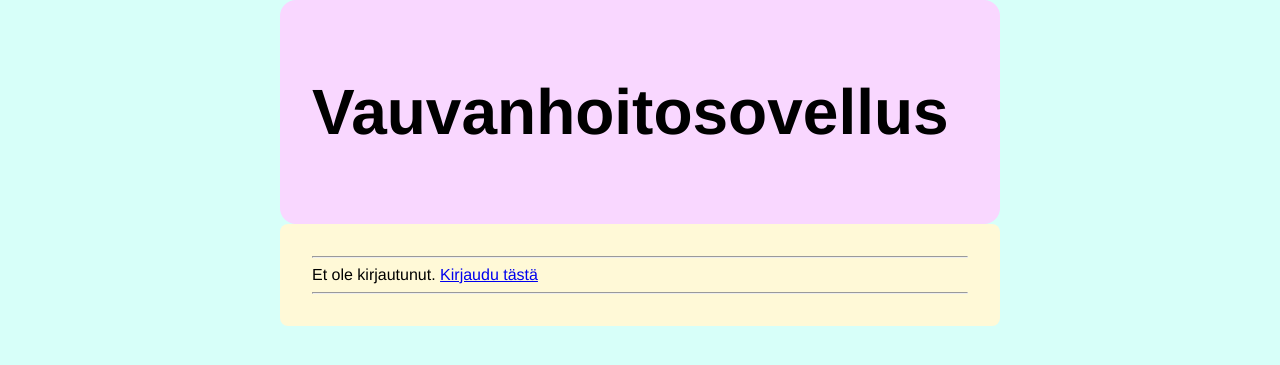
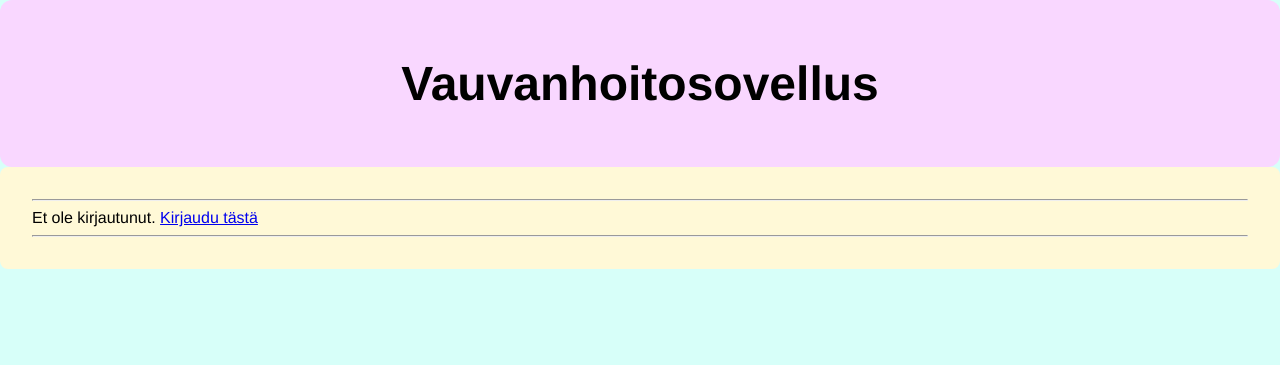
Before and after one commit to sonjamadetoja/tks_harjoitustyo, a Flask app: page /add in a window 1280 px wide. Shown: the top 365 px of the page. Run offline with Flask 2, Linux system fonts and the light colour scheme.

Commit message:
Remove max-width from main.css

```diff
--- a/static/main.css
+++ b/static/main.css
@@ -1,6 +1,5 @@
 body {
     margin: auto;
-    max-width: 45em;
     font-family: 'Helvetica', 'Arial', sans-serif;
     background:  #d7fff9;
 }
@@ -8,8 +7,9 @@ body {
     background: #f9d7ff;
     font-weight: bold;
     padding: 1em 1em;
-    font-size: 2em;
+    font-size: 1.5em;
     border-radius: .5em;
+    text-align: center;
 }
 
 .content {
```
